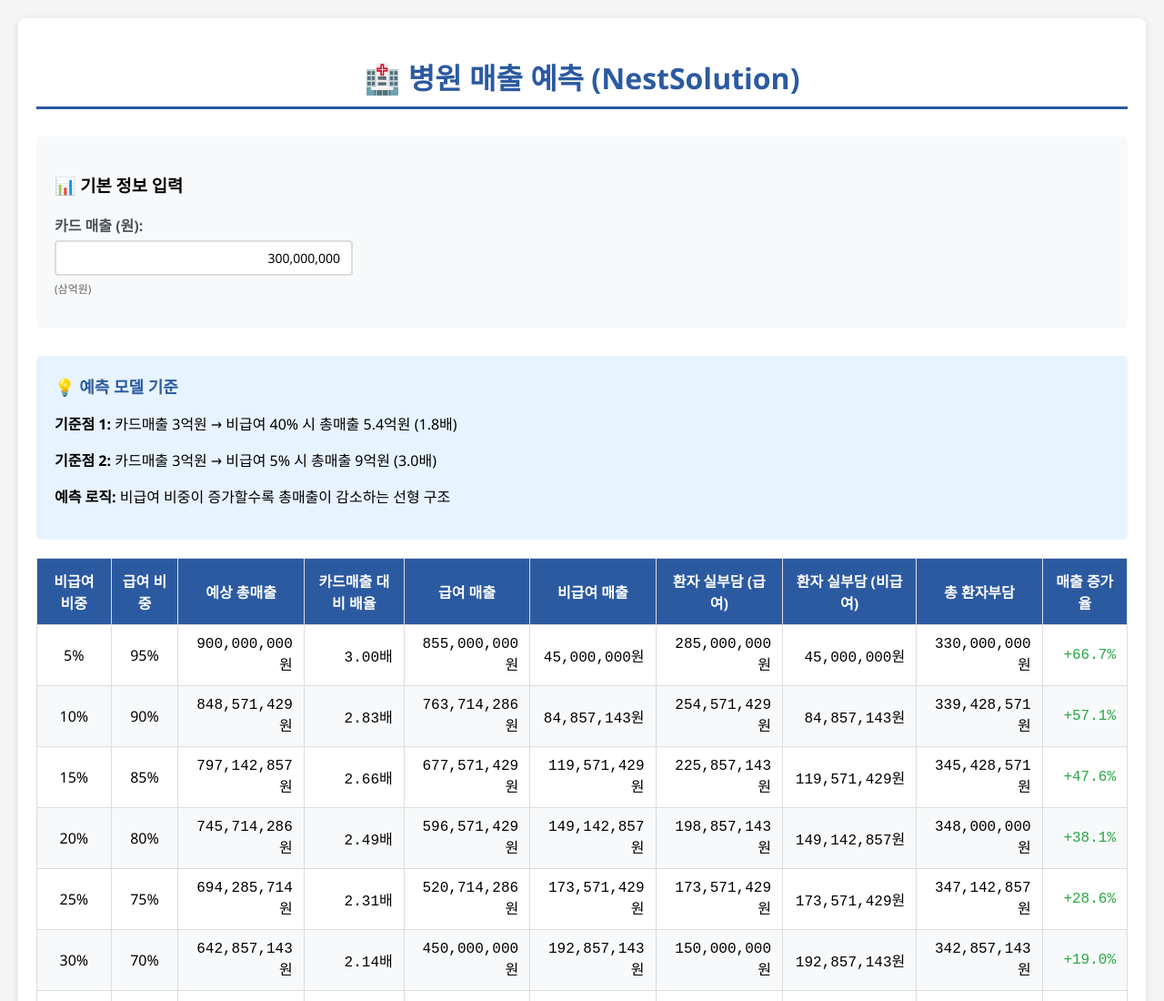
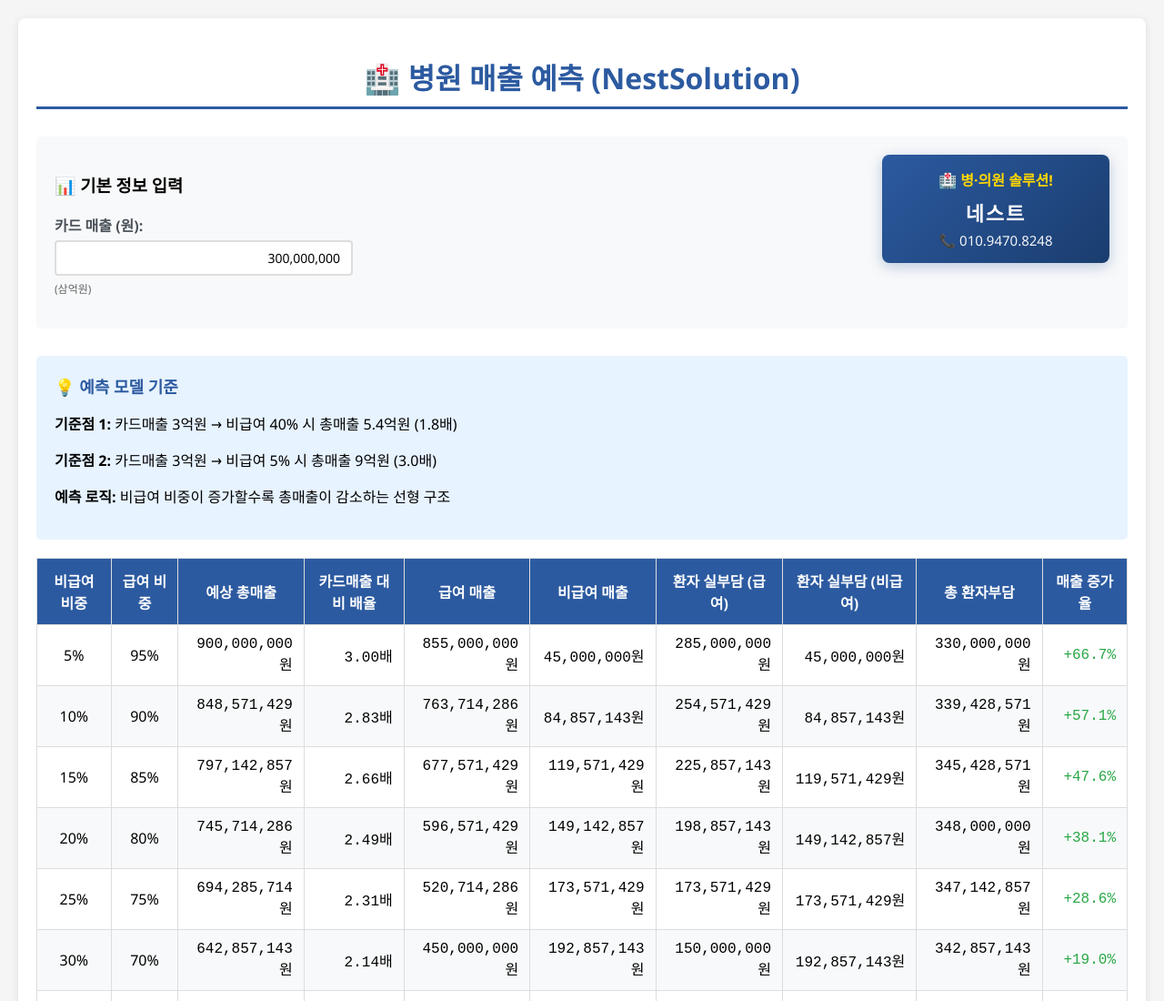
Before and after one commit to NestSolution-work/Doctor-distribution, a plain HTML site: page index.html in a window 1280 px wide. Shown: the top 1100 px of the page at 91% size. Drawn offline with Linux system fonts and the light colour scheme.

Commit message:
Update index.html

```diff
--- a/index.html
+++ b/index.html
@@ -33,6 +33,55 @@
             padding: 20px;
             border-radius: 5px;
             margin-bottom: 30px;
+            display: flex;
+            justify-content: space-between;
+            align-items: flex-start;
+            flex-wrap: wrap;
+            gap: 20px;
+        }
+
+        .input-content {
+            flex: 1;
+            min-width: 300px;
+        }
+
+        .promo-box {
+            display: block;
+            text-decoration: none;
+            background: linear-gradient(135deg, #2c5aa0 0%, #1a3d6e 100%);
+            color: white;
+            padding: 15px 25px;
+            border-radius: 8px;
+            text-align: center;
+            box-shadow: 0 4px 15px rgba(44, 90, 160, 0.3);
+            min-width: 200px;
+            transition: transform 0.2s, box-shadow 0.2s;
+            cursor: pointer;
+        }
+
+        .promo-box:hover {
+            transform: translateY(-3px);
+            box-shadow: 0 6px 20px rgba(44, 90, 160, 0.4);
+        }
+
+        .promo-box .promo-title {
+            font-size: 16px;
+            font-weight: bold;
+            margin-bottom: 8px;
+            color: #ffd700;
+        }
+
+        .promo-box .promo-brand {
+            font-size: 22px;
+            font-weight: bold;
+            margin-bottom: 5px;
+            letter-spacing: 2px;
+        }
+
+        .promo-box .promo-contact {
+            font-size: 15px;
+            opacity: 0.95;
+            font-weight: 500;
         }
 
         .input-group {
@@ -128,6 +177,16 @@
             font-size: 14px;
             color: #856404;
         }
+
+        @media (max-width: 768px) {
+            .input-section {
+                flex-direction: column;
+            }
+
+            .promo-box {
+                width: 100%;
+            }
+        }
     </style>
 </head>
 <body>
@@ -135,12 +194,20 @@
         <h1>🏥 병원 매출 예측 (NestSolution)</h1>
 
         <div class="input-section">
-            <h3>📊 기본 정보 입력</h3>
-            <div class="input-group">
-                <label for="cardRevenue">카드 매출 (원):</label>
-                <input type="text" id="cardRevenue" placeholder="300,000,000" value="300,000,000">
-                <div class="input-display" id="cardRevenueDisplay">(삼억원)</div>
+            <div class="input-content">
+                <h3>📊 기본 정보 입력</h3>
+                <div class="input-group">
+                    <label for="cardRevenue">카드 매출 (원):</label>
+                    <input type="text" id="cardRevenue" placeholder="300,000,000" value="300,000,000">
+                    <div class="input-display" id="cardRevenueDisplay">(삼억원)</div>
+                </div>
             </div>
+
+            <a href="https://nestsolution.co.kr" target="_blank" class="promo-box">
+                <div class="promo-title">🏥 병·의원 솔루션!</div>
+                <div class="promo-brand">네스트</div>
+                <div class="promo-contact">📞 010.9470.8248</div>
+            </a>
         </div>
 
         <div class="summary-section">
```
